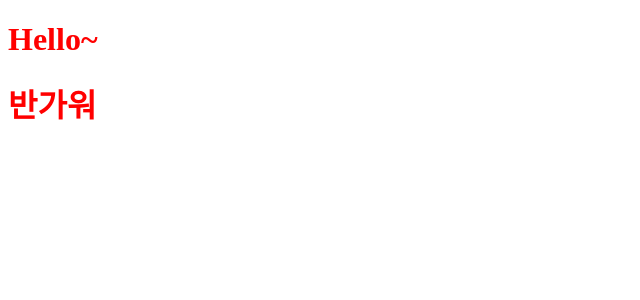
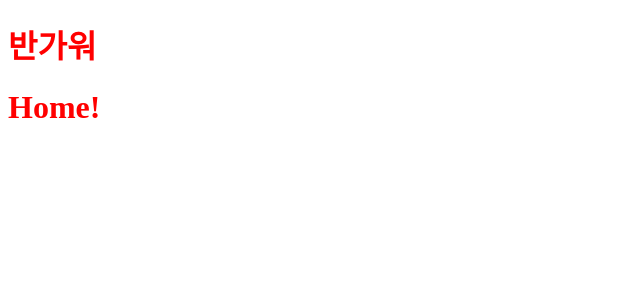
Before and after one commit to jinist94/vue_webpack, a Vue app: page / in a window 1280 px wide. Shown: the top 300 px of the page, without its empty margins (0-640 px from the left). Built offline with nearby package versions, Linux system fonts and the light colour scheme.

Commit message:
HTML5 모드 Route 설정

```diff
--- a/package.json
+++ b/package.json
@@ -26,6 +26,7 @@
     "webpack-dev-server": "^4.9.0"
   },
   "dependencies": {
-    "vue": "^3.2.33"
+    "vue": "^3.2.33",
+    "vue-router": "^4.0.13"
   }
 }
--- a/src/App.vue
+++ b/src/App.vue
@@ -1,15 +1,10 @@
 <template>
-  <h1
-    v-if="msg"
-    class="message"
-    @click="log">
-    {{ msg }}
-  </h1>
   <Hello />
+  <RouterView />
 </template>
 
 <script>
-import Hello from './components/Hello.vue';
+import Hello from './components/Hello';
 
 export default {
   components: {
@@ -20,11 +15,6 @@ export default {
       msg: 'Hello~',
     };
   },
-  methods:{
-    log(){
-
-    }
-  }
 };
 </script>
 
--- a/src/main.js
+++ b/src/main.js
@@ -1,4 +1,7 @@
-import * as Vue from 'vue';
+import { createApp } from 'vue';
 import App from './App.vue';
+import router from './routes';
 
-Vue.createApp(App).mount('#app');
+const app = createApp(App);
+app.use(router);
+app.mount('#app');
--- /dev/null
+++ b/src/routes/Home.vue
@@ -0,0 +1,3 @@
+<template>
+  <h1>Home!</h1>
+</template>
--- /dev/null
+++ b/src/routes/NotFound.vue
@@ -0,0 +1,3 @@
+<template>
+  <h1>Not Found</h1>
+</template>
--- /dev/null
+++ b/src/routes/index.js
@@ -0,0 +1,17 @@
+import { createRouter, createWebHistory } from 'vue-router';
+import Home from './Home';
+import NotFound from './NotFound';
+
+export default createRouter({
+  history: createWebHistory(),
+  routes: [
+    {
+      path:'/',
+      component: Home
+    },
+    {
+      path:'/:notFound(.*)',
+      component: NotFound
+    }
+  ],
+});
--- a/webpack.config.js
+++ b/webpack.config.js
@@ -13,6 +13,7 @@ module.exports = {
   entry: './src/main.js', // 진입점
   output: {
     path: path.resolve(__dirname, 'dist'), // build, dist, public 으로 작성함.
+    publicPath: '/',
     clean: true,
   },
 
@@ -39,7 +40,8 @@ module.exports = {
       ],
     }),
   ],
-  // devServer: {
-  //   port: 3040,
-  // },
+  devServer: {
+    historyApiFallback: true, // 기본적으로 index.html으로 Redirect
+    // port: 3040,
+  },
 };
```
Also changed, not shown: 1 other file (tests, documents, lock files or other folders).
